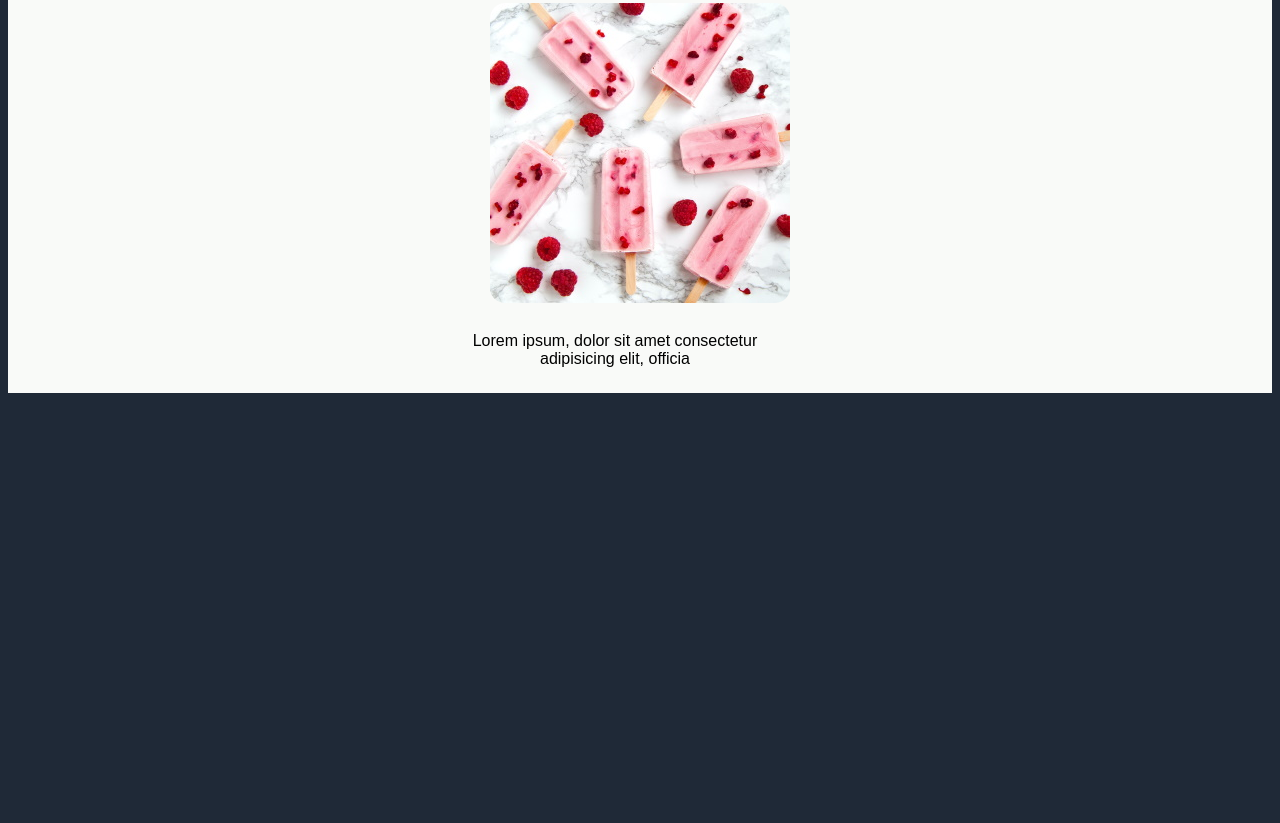
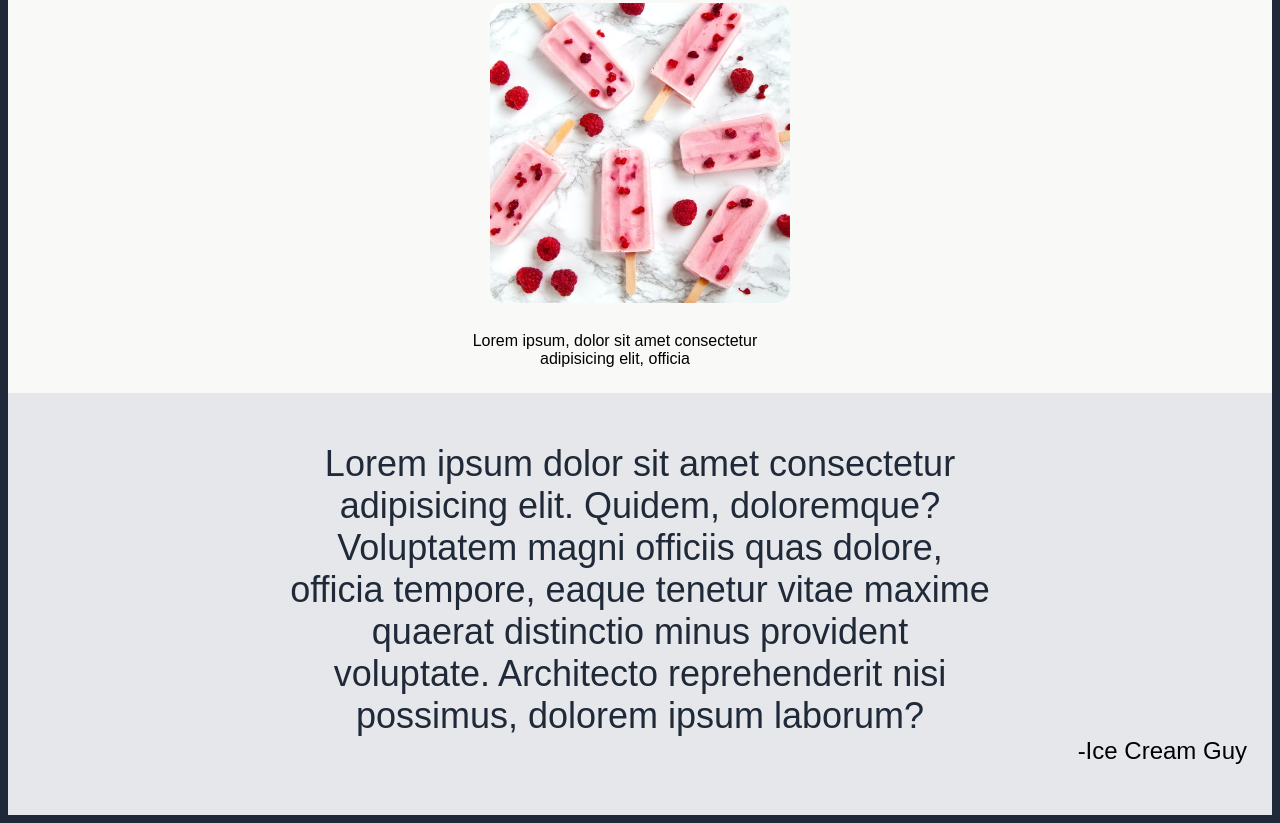
Before and after one commit to JChristian5/landing_page, a plain HTML site: page index.html in a window 1280 px wide. Shown: the part 990-1813 px from the top of the page. Before the commit the page ends 1391 px from the top, so only its background shows below. Drawn offline with Linux system fonts and the light colour scheme.

Commit message:
Finished the quote section with the quote and the author

```diff
--- a/index.html
+++ b/index.html
@@ -61,6 +61,15 @@
             </div>
         </div>
     </div>
-    <!--Body Section 3-->
+    <!--Body Section 3 Quote-->
+    <div class="bodythreecontainer">
+        <div class="quotetext">
+            Lorem ipsum dolor sit amet consectetur adipisicing elit. Quidem, doloremque? Voluptatem magni officiis quas dolore, officia tempore, eaque tenetur vitae maxime quaerat distinctio minus provident voluptate. Architecto reprehenderit nisi possimus, dolorem ipsum laborum?
+        </div>
+        <div class="authortext">
+            -Ice Cream Guy
+        </div>
+    </div>
+    <!--Sign Up Section-->
 </body>
 </html>
--- a/style.css
+++ b/style.css
@@ -118,3 +118,27 @@ button {
     text-align: center;
     max-width: 300px;
 }
+
+.bodythreecontainer {
+    background-color: #e5e7eb;
+    text-align: center;
+    display: flex;
+    justify-content: center;
+    flex-direction: column;
+    padding: 50px 25px 50px 25px;
+}
+
+.quotetext {
+    text-align: center;
+    align-self: center;
+    max-width: 700px;
+    font-size: 36px;
+    color: #1f2937;
+    font-weight: 200;
+}
+
+.authortext {
+    max-width: 700px;
+    align-self: flex-end;
+    font-size: 24px;
+}
```
